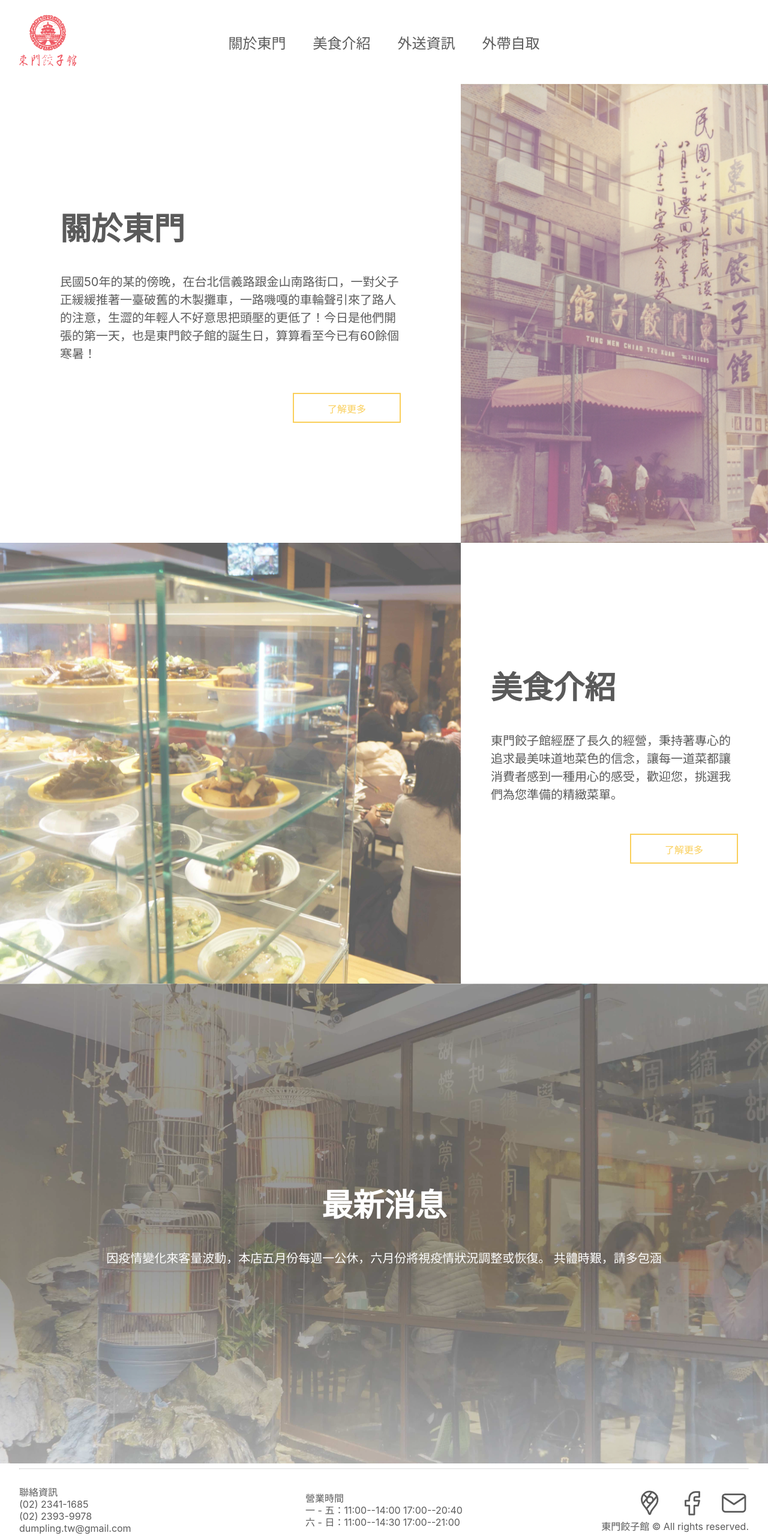
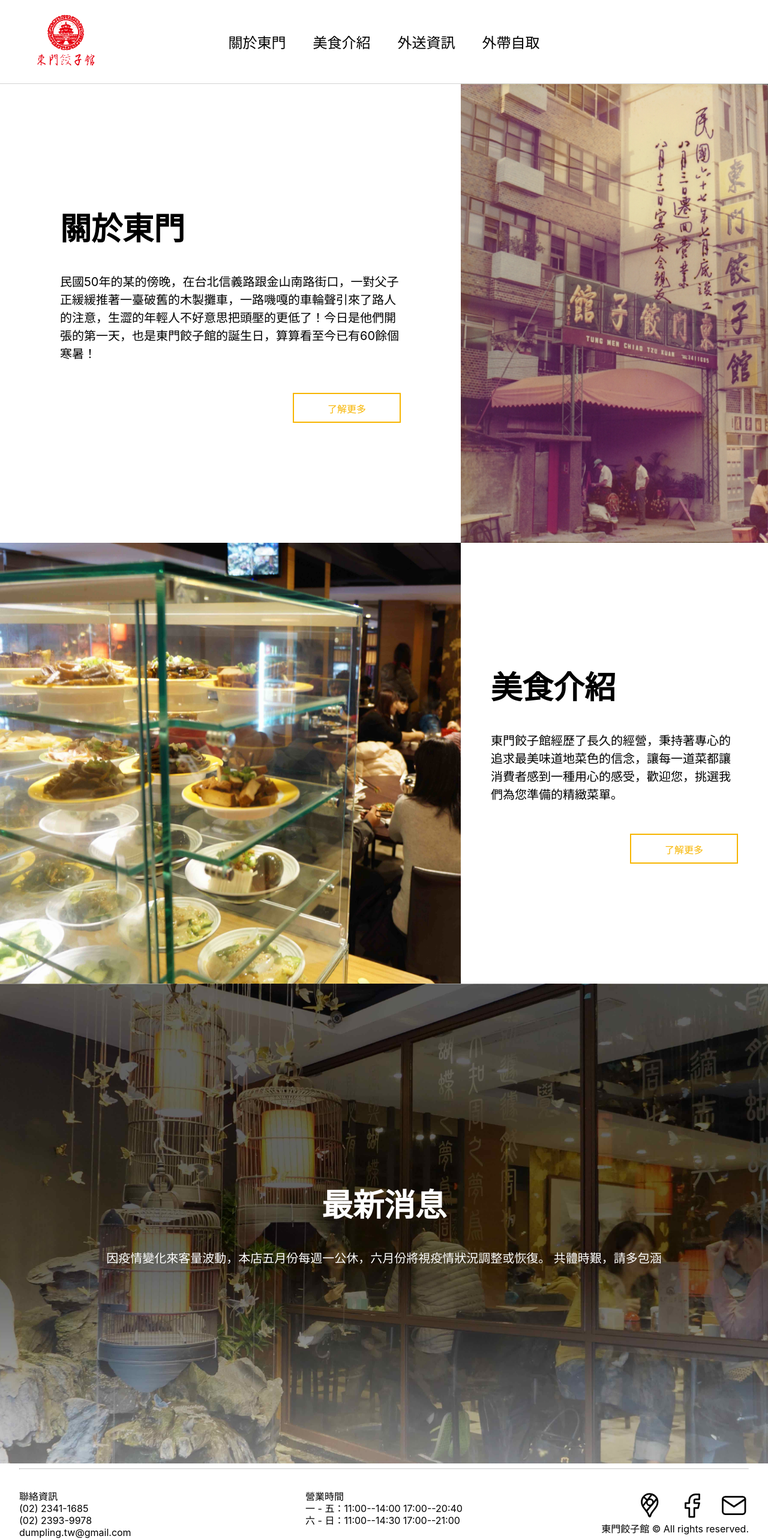
Before and after one commit to dongmenrestaurant/dongmenrestaurant.github.io, a React (Create React App) app: page / in a window 1280 px wide. Shown: the top 2566 px of the page at 60% size. Built offline with nearby package versions, Linux system fonts and the light colour scheme.

Commit message:
Address more feedback

```diff
--- a/public/styles/footer.css
+++ b/public/styles/footer.css
@@ -4,14 +4,12 @@
 }
 
 .footer {
-  height: 120px;
   width: 95%;
   display: grid;
   grid-template-columns: 1fr 1fr 1fr;
   grid-column-gap: 5px;
   justify-items: center;
-  align-items: center;
-  margin: 0 auto;
+  margin: 35px auto;
 }
 
 .footer-item {
--- a/public/styles/header.css
+++ b/public/styles/header.css
@@ -8,6 +8,7 @@
   align-items: center;
   position: absolute;
   top: 0px;
+  border-bottom: 1px solid lightgrey;
 }
 
 .navbar-item {
@@ -19,6 +20,6 @@
 .navbar-logo {
   width: 100px;
   margin-right: auto;
-  margin-left: 30px;
+  margin-left: 60px;
   cursor: pointer;
 }
--- a/public/styles/homepage.css
+++ b/public/styles/homepage.css
@@ -16,7 +16,7 @@
   height: 0;
   visibility: hidden;
   opacity: 0;
-  transition: visibility 0s 2s, opacity 2s linear, height 0s 2s;
+  transition: visibility 0s 1s, opacity 1s linear, height 0s 1s;
 }
 .fade-in {
   width: 100%;
@@ -26,7 +26,7 @@
   display: block;
   visibility: visible;
   opacity: 1;
-  transition: opacity 2s linear;
+  transition: opacity 1s linear;
 }
 
 .homepage-body {
--- a/public/styles/menu.css
+++ b/public/styles/menu.css
@@ -4,7 +4,6 @@
 
 .menu-image-bottom-text {
   text-align: right;
-  font-size: 26px;
 }
 
 .menu-body {
--- a/src/App.js
+++ b/src/App.js
@@ -293,11 +293,11 @@
     if(!this.state.hideLoadingPage) {
       setTimeout(() => {
           hideLoadingPage();
-      }, 2000);
+      }, 1000);
 
       setTimeout(() => {
           showHomepage();
-      }, 4200);
+      }, 2000);
     }
 
     if(this.state.currentPage === "homepage") {
```
